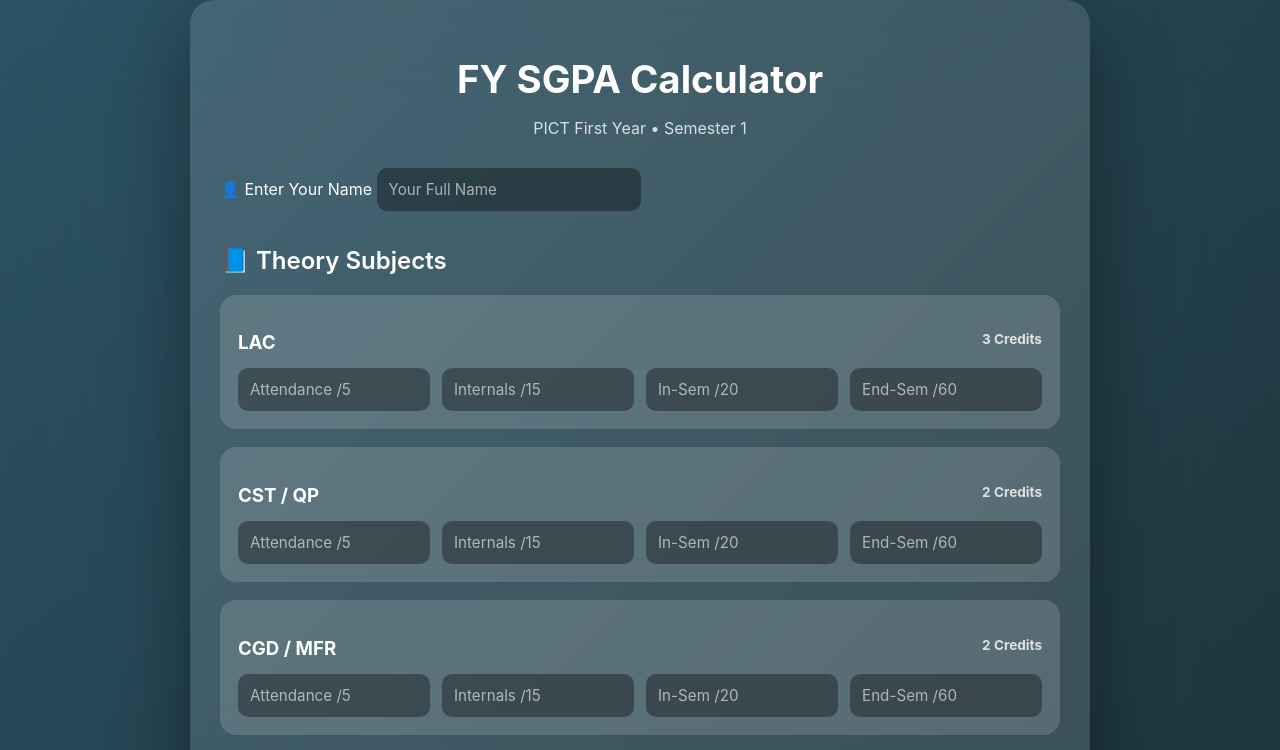
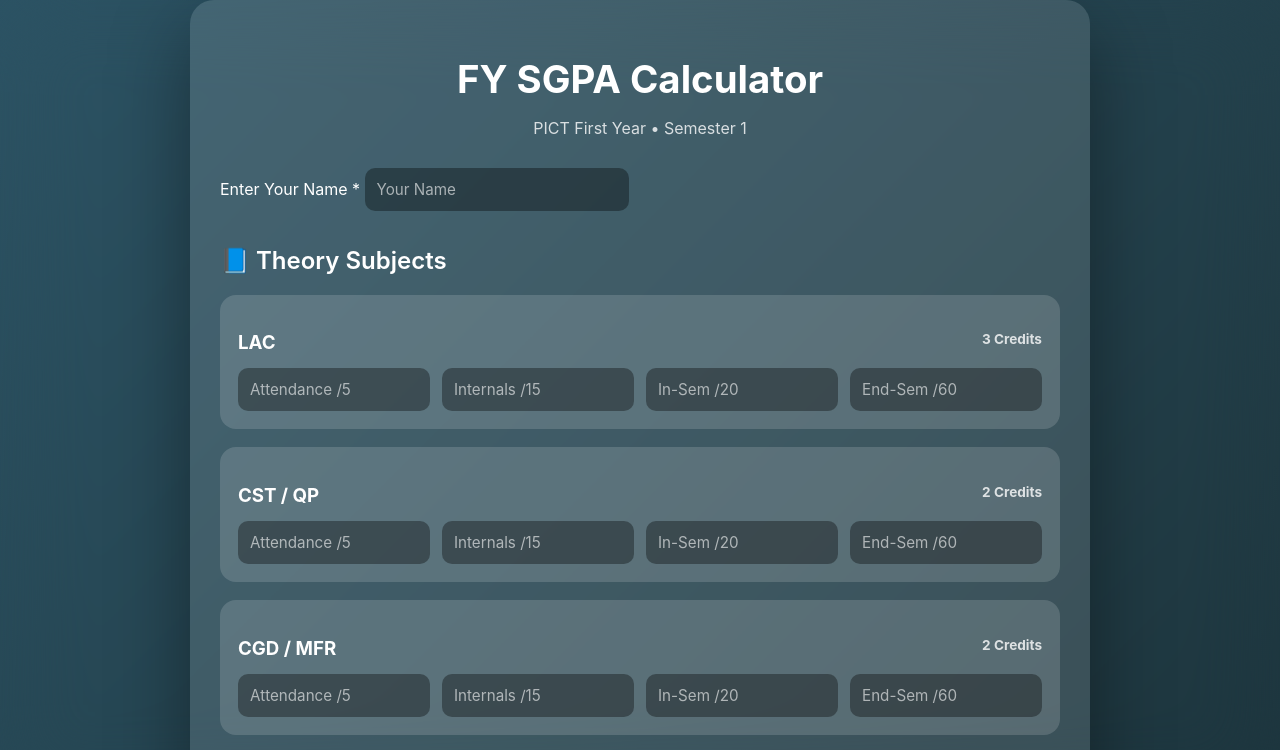
Before and after one commit to Krutant393/fy-sgpa-calculator-sem1, a plain HTML site: page index.html in a window 1280 px wide. Shown: the top 750 px of the page. Drawn offline with Linux system fonts and the light colour scheme.

Commit message:
Update index.html

```diff
--- a/index.html
+++ b/index.html
@@ -23,15 +23,16 @@
   <form id="sgpaForm" novalidate>
 
     <!-- NAME -->
-    <section class="name-section">
-      <label for="studentName">👤 Enter Your Name</label>
-      <input
-        type="text"
-        id="studentName"
-        placeholder="Your Full Name"
-        required
-      >
-    </section>
+    <section>
+ <label>Enter Your Name *</label>
+<input
+  type="text"
+  id="studentName"
+  placeholder="Your Name"
+  required
+  minlength="3"
+/>
+</section>
 
     <!-- THEORY -->
     <section>
```
